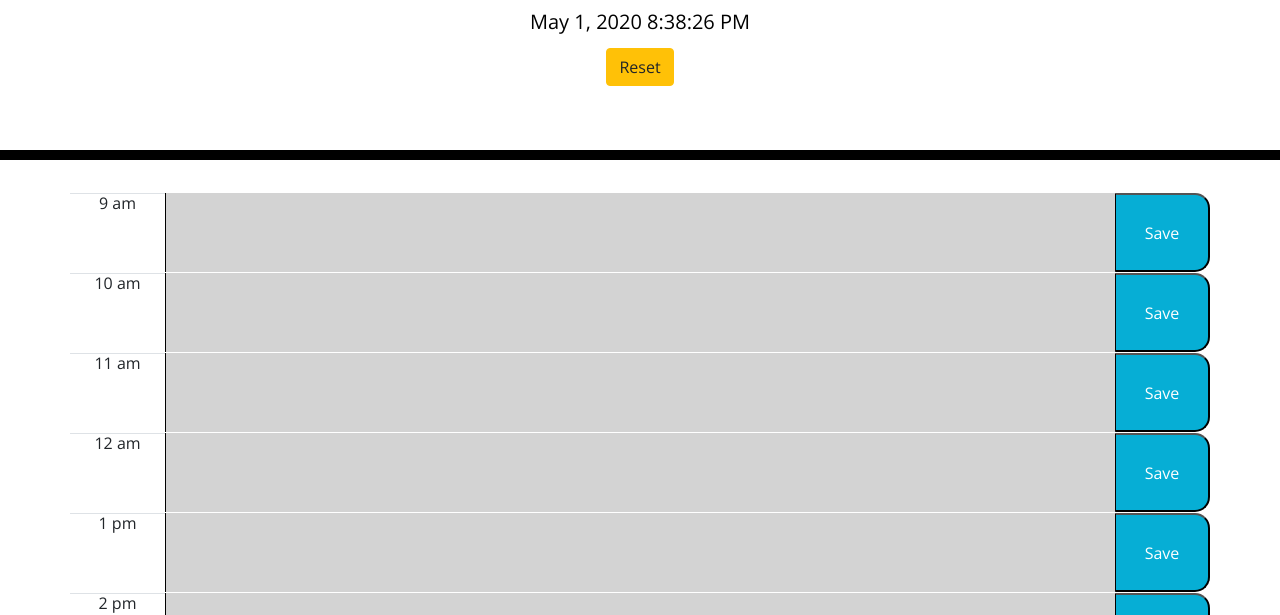
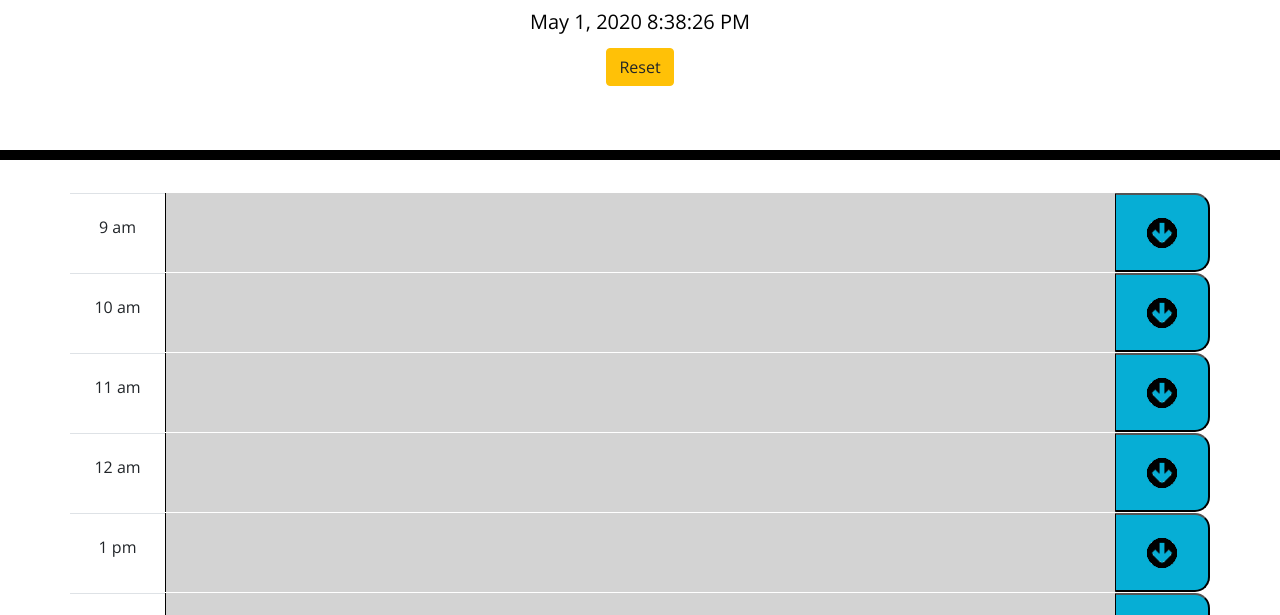
Before and after one commit to jimit1/calendar-app, a plain HTML site: page index.html in a window 1280 px wide. Shown: the part 182-797 px from the top of the page. Drawn offline with nearby package versions, Linux system fonts and the light colour scheme.

Commit message:
final working version

```diff
--- a/app.js
+++ b/app.js
@@ -2,7 +2,7 @@ $(document).ready(function () {
   var time = moment().format("HH");
   var displayDate = "";
   var displayTime = "";
-  var calendarLength = 20;
+  var calendarLength = 19;
   try {
     var storeData = JSON.parse(window.localStorage.getItem("storeData"));
   } catch {
@@ -38,15 +38,15 @@ $(document).ready(function () {
       }
     }
     $(".container").append(`<div class="row time-block">
-    <h6 class="text-center col-1 p-0 border-top">${clock} ${amPm}</h6>
+    <h6 class="text-center col-1 p-0 pt-4 border-top">${clock} ${amPm}</h6>
     <textarea
-      class="text-center col-10 textInput"
+      class="col-10 textInput"
       name="${i}"
       id="t${i}"
       cols="100"
       rows="2"
     >${storeData[i]}</textarea>
-    <button class="saveBtn col-1 p-0" id="${i}">Save</button>
+    <button class="saveBtn col-1 p-0" id="${i}"><img src="./saveBtn.png"/></button>
   </div>
     `);
 
--- a/style.css
+++ b/style.css
@@ -42,21 +42,6 @@ textarea {
   border-top: 1px dashed #000000;
 }
 
-/* .past {
-  background-color: #d3d3d3;
-  color: white;
-} */
-
-/* .present {
-  background-color: #ff6961;
-  color: white;
-} */
-
-.future {
-  background-color: #77dd77;
-  color: white;
-}
-
 .saveBtn {
   border-left: 1px solid black;
   border-top-right-radius: 15px;
@@ -69,7 +54,3 @@ textarea {
   font-size: 20px;
   transition: all 0.3s ease-in-out;
 }
-
-.now {
-  background-color: #ff6961;
-}
```
Also changed, not shown: saveBtn.png (added).
